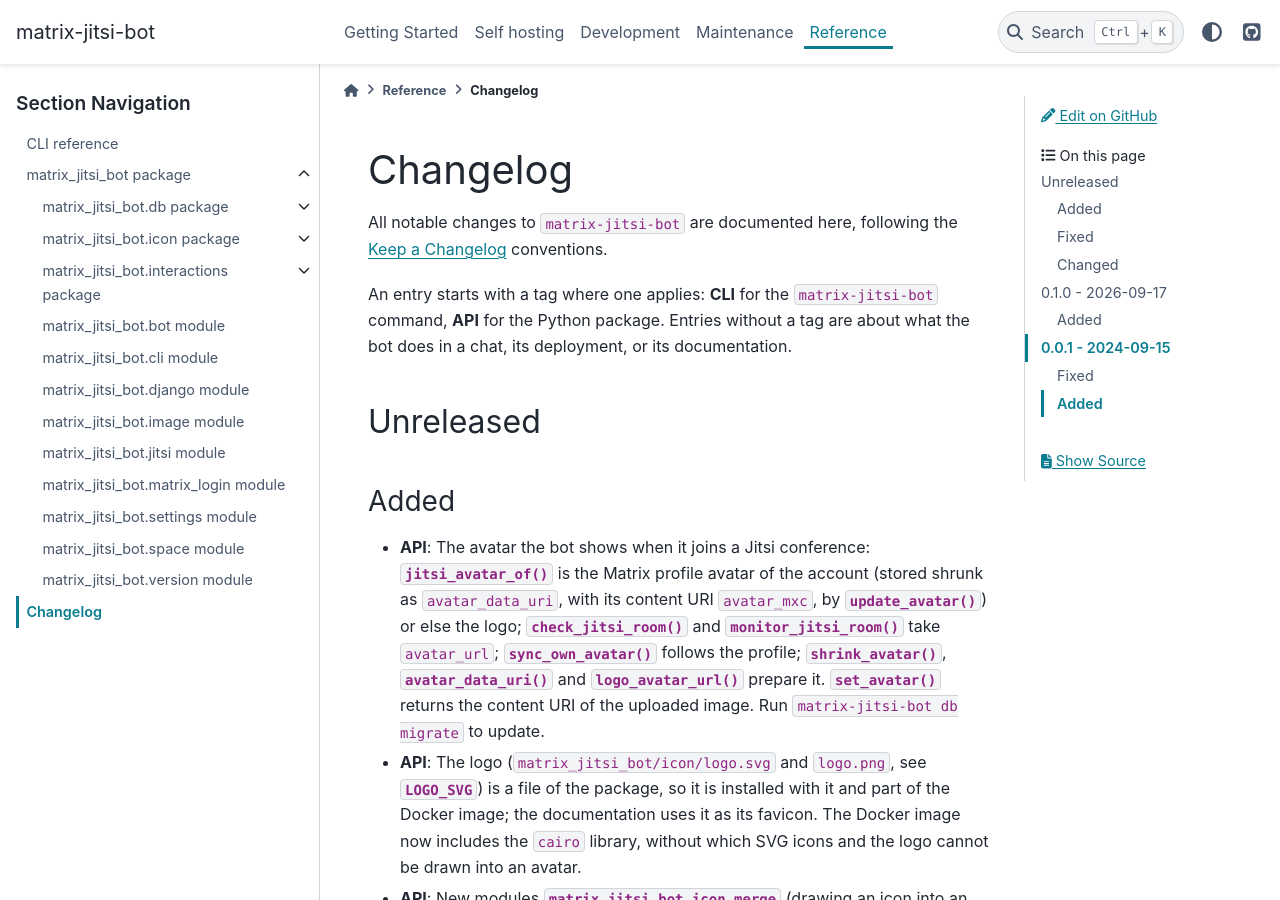
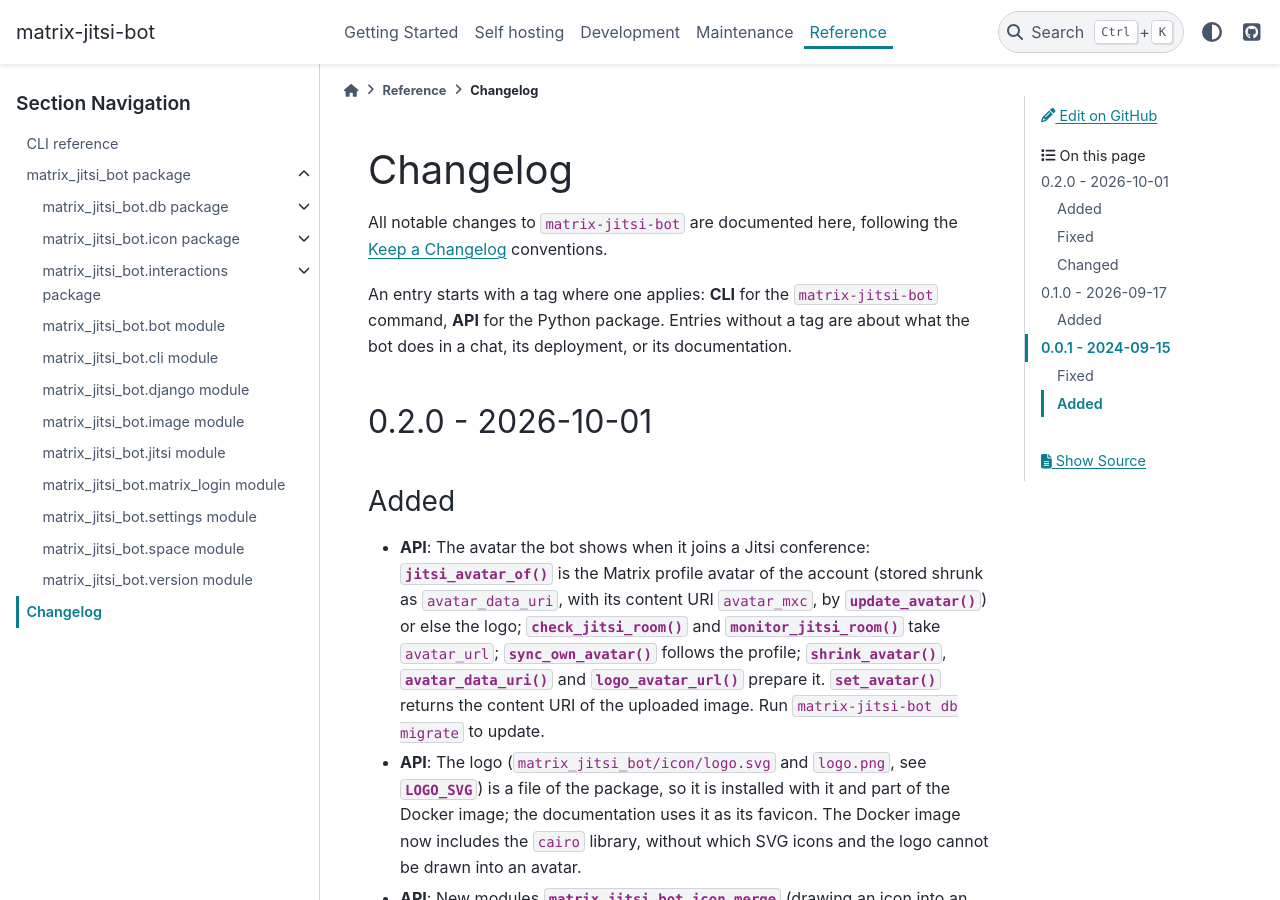
Before and after one commit to niccokunzmann/matrix-jitsi-bot, a Sphinx documentation site: the page built from docs/reference/changelog.rst, in a window 1280 px wide and 900 px high. Built offline with Sphinx 7.4.7 and the PyData theme 0.15.4, drawn with Linux system fonts in a browser that asks for light colours.

Commit message:
prepare release

```diff
--- a/docs/reference/changelog.rst
+++ b/docs/reference/changelog.rst
@@ -6,8 +6,8 @@ All notable changes to ``matrix-jitsi-bot`` are documented here, following the `
 
 An entry starts with a tag where one applies: **CLI** for the ``matrix-jitsi-bot`` command, **API** for the Python package. Entries without a tag are about what the bot does in a chat, its deployment, or its documentation.
 
-Unreleased
-==========
+0.2.0 - 2026-10-01
+==================
 
 Added
 -----
```
